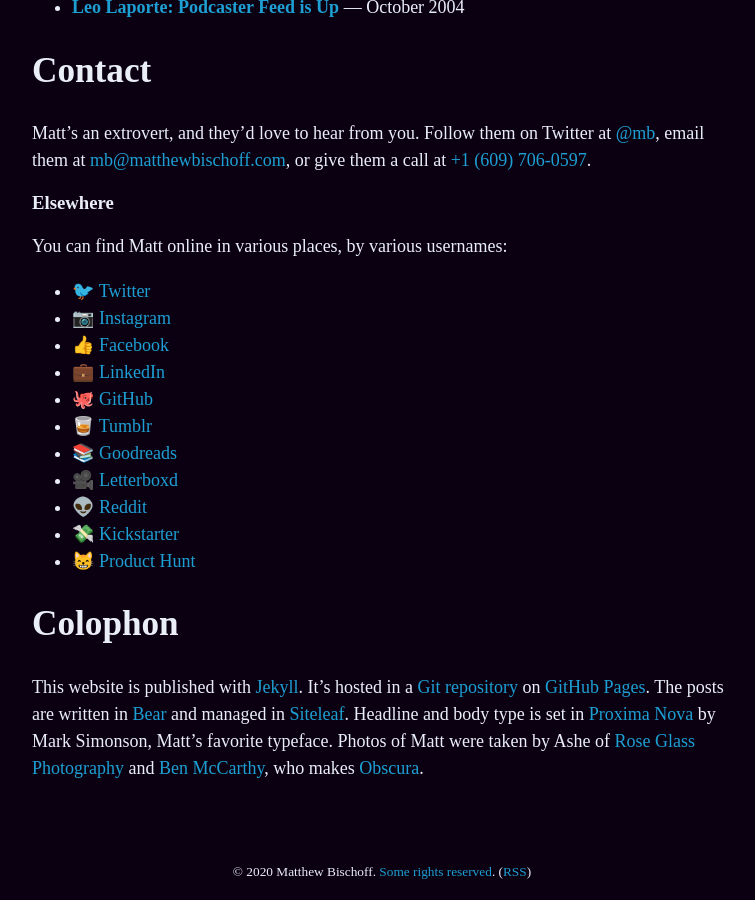
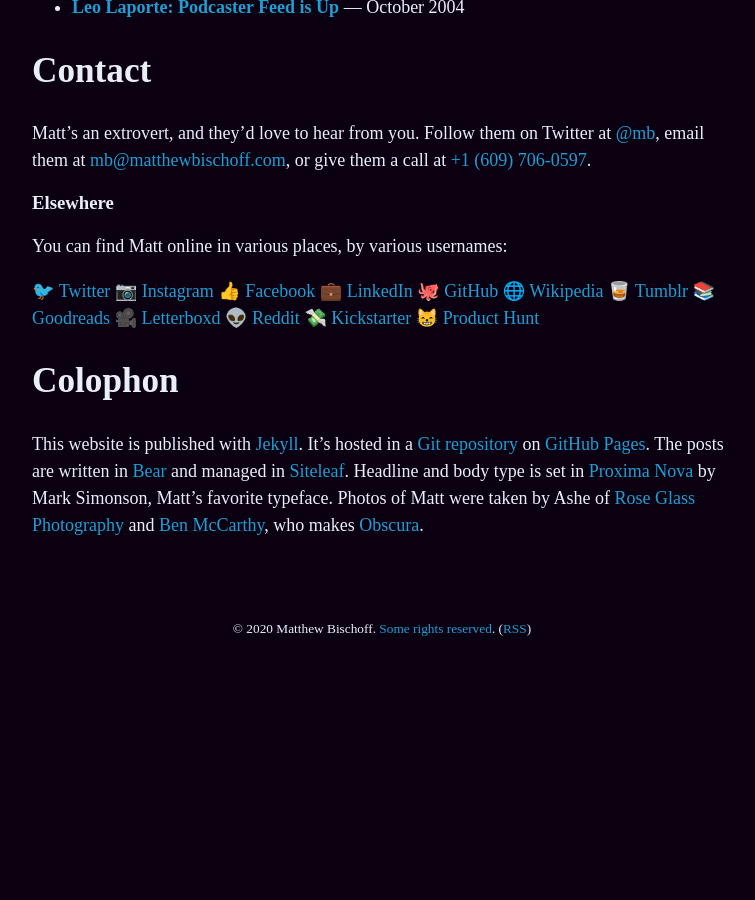
Before and after one commit to mbbischoff/website, a Jekyll site: the page built from about.md, in a window 1280 px wide and 900 px high, scrolled down 3426 px. Shown: the whole window, without its empty margins (258-1013 px from the left). Built offline with Jekyll 4.4.1, drawn with Linux system fonts in a browser that asks for light colours; some web fonts are replaced; after the commit the page ends 4083 px from its top, so only the background shows below that.

Commit message:
Updated About

```diff
--- a/about.md
+++ b/about.md
@@ -90,17 +90,18 @@
 
 You can find Matt online in various places, by various usernames:
 
-* 🐦 [Twitter](https://twitter.com/mb)
-* 📷 [Instagram](https://instagram/mattb)
-* 👍 [Facebook](https://facebook.com/matthewbischoff)
-* 💼 [LinkedIn](https://www.linkedin.com/in/matthewbischoff/)
-* 🐙 [GitHub](https://github.com/mattbischoff)
-* 🥃 [Tumblr](http://mttb.me)
-* 📚 [Goodreads](https://goodreads.com/matthewbischoff)
-* 🎥 [Letterboxd](https://letterboxd.com/matthewbischoff/)
-* 👽 [Reddit](http://www.reddit.com/user/matthewbischoff/)
-* 💸 [Kickstarter](https://www.kickstarter.com/profile/matthewbischoff)
-* 😸 [Product Hunt](https://www.producthunt.com/@mb)
+🐦 [Twitter](https://twitter.com/mb)
+📷 [Instagram](https://instagram/mattb)
+👍 [Facebook](https://facebook.com/matthewbischoff)
+💼 [LinkedIn](https://www.linkedin.com/in/matthewbischoff/)
+🐙 [GitHub](https://github.com/mattbischoff)
+🌐 [Wikipedia](https://en.wikipedia.org/wiki/User:Magicpop)
+🥃 [Tumblr](http://mttb.me)
+📚 [Goodreads](https://goodreads.com/matthewbischoff)
+🎥 [Letterboxd](https://letterboxd.com/matthewbischoff/)
+👽 [Reddit](http://www.reddit.com/user/matthewbischoff/)
+💸 [Kickstarter](https://www.kickstarter.com/profile/matthewbischoff)
+😸 [Product Hunt](https://www.producthunt.com/@mb)
 
 # Colophon
 
```
